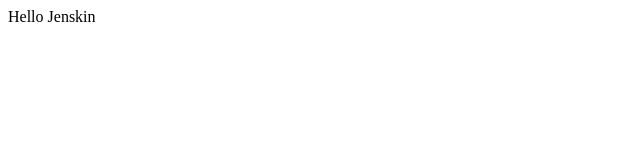
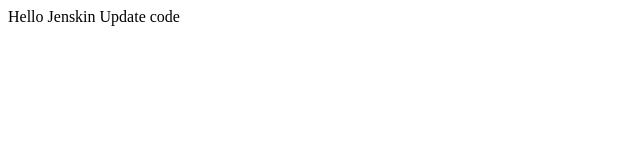
Before and after one commit to phuocnh123/Jenkins-Github, a plain HTML site: page index.html in a window 1280 px wide. Shown: the whole page, without its empty margins (0-640 px from the left). Drawn offline with Linux system fonts and the light colour scheme.

Commit message:
Update index.html

```diff
--- a/index.html
+++ b/index.html
@@ -8,5 +8,6 @@
 </head>
 <body>
     <p1>Hello Jenskin</p1>
+    <p1>Update code</p1>
 </body>
 </html>
```
